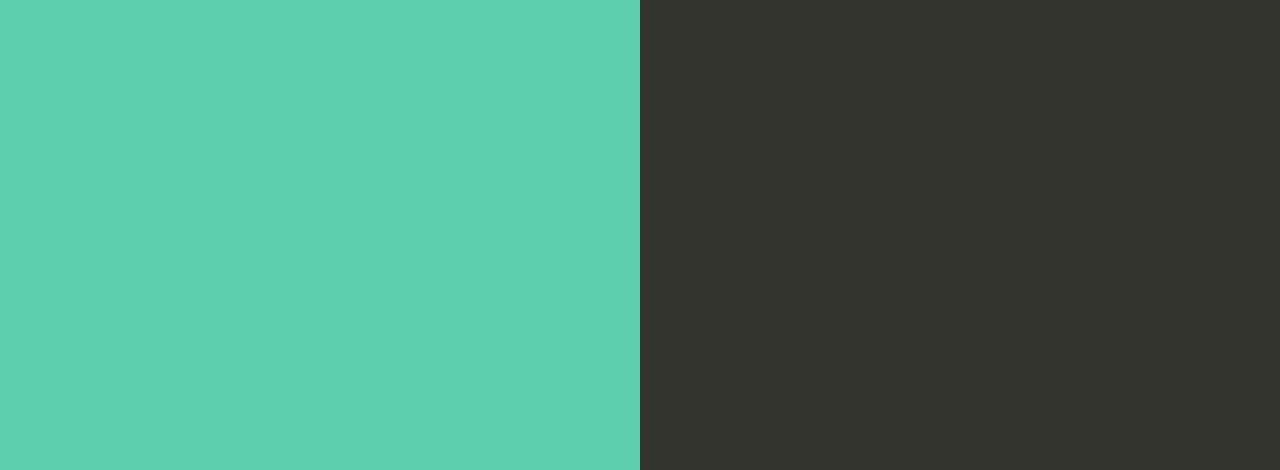
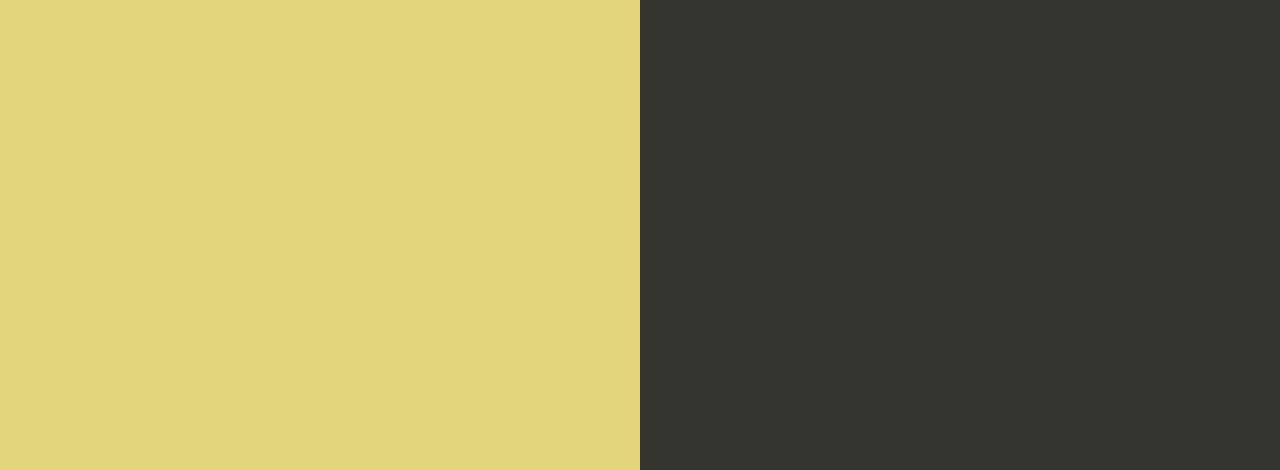
Before and after one commit to 1983shiv/aws-cicd-pipeline-testing1, a website: page index.html in a window 1280 px wide. Shown: the part 330-800 px from the top of the page. Drawn offline with Linux system fonts and the light colour scheme.

Commit message:
v3 modified bg color

```diff
--- a/index.html
+++ b/index.html
@@ -35,7 +35,7 @@
 
         text-align: right;
         padding-top: 11em;
-        background-color: rgb(93, 207, 175);
+        background-color: rgb(226, 214, 125);
 
       }
       .textColumn p {
```
